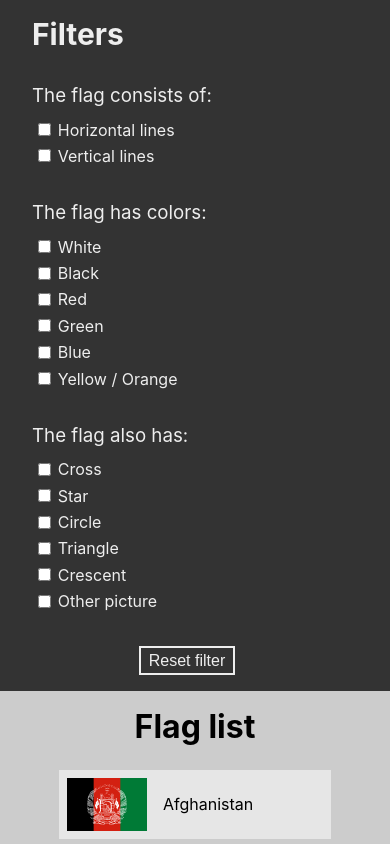
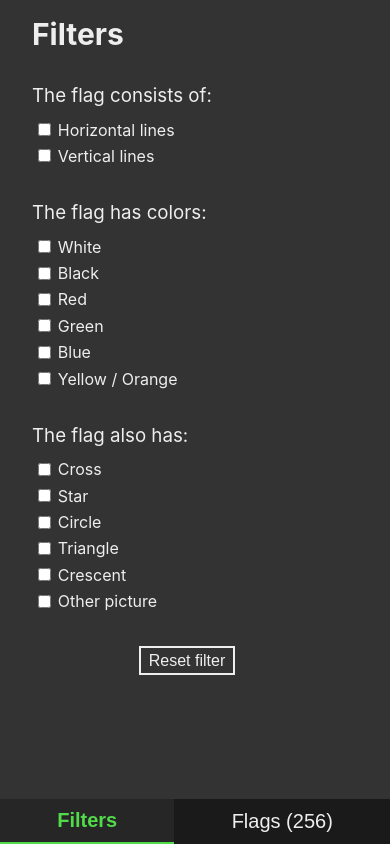
Before and after one commit to blrop/flags, a React (Create React App) app: page / in a window 390 px wide. Shown: the top 844 px of the page. Built offline with nearby package versions, Linux system fonts and the light colour scheme.

Commit message:
add screen switching buttons for small devices

```diff
--- a/package.json
+++ b/package.json
@@ -4,10 +4,12 @@
   "homepage": ".",
   "private": true,
   "dependencies": {
+    "@types/classnames": "^2.2.9",
     "@types/jest": "24.0.18",
     "@types/node": "12.7.5",
     "@types/react": "16.9.2",
     "@types/react-dom": "16.9.0",
+    "classnames": "^2.2.6",
     "node-sass": "^4.13.1",
     "react": "^16.9.0",
     "react-dom": "^16.9.0",
--- a/src/components/App.scss
+++ b/src/components/App.scss
@@ -5,7 +5,43 @@ $main-bg: #ccc;
 
 .app {
     display: flex;
+    flex-direction: column;
     min-height: 100%;
+
+    .content {
+        flex-grow: 1;
+        display: flex;
+        overflow-y: auto;
+        height: 0;
+    }
+
+    .main-buttons {
+        display: none;
+
+        bottom: 0;
+        width: 100%;
+        align-items: stretch;
+
+        button {
+            flex-grow: 1;
+            background: darken($filter-bg, 10%);
+            color: $filter-text;
+            padding: 0.5em;
+            font-size: 20px;
+            border: none;
+            border-bottom-width: 2px;
+            outline: none;
+
+            &.active,
+            &:hover,
+            &:focus {
+                background: darken($filter-bg, 5%);
+                font-weight: bold;
+                color: $highlight;
+                border-bottom: 2px solid $highlight;
+            }
+        }
+    }
 }
 
 .filter {
@@ -56,6 +92,7 @@ $main-bg: #ccc;
 
     &__group {
         margin-top: 2em;
+
         &--center {
             text-align: center;
         }
@@ -152,6 +189,7 @@ $main-bg: #ccc;
 
     .powered-by {
         padding: 0.5em;
+
         img {
             height: 2em;
         }
@@ -159,16 +197,29 @@ $main-bg: #ccc;
 }
 
 @media (max-width: 500px) {
-    .app {
-        flex-wrap: wrap;
+    .filter,
+    .flags-list-wrapper {
+        height: auto;
+        display: none;
     }
 
     .filter {
         flex-grow: 1;
+
+        &.shown {
+            display: block;
+        }
     }
 
-    .filter,
     .flags-list-wrapper {
-        height: auto;
+        &.shown {
+            display: flex;
+        }
+    }
+
+    .app {
+        .main-buttons {
+            display: flex;
+        }
     }
 }
--- a/src/components/App.tsx
+++ b/src/components/App.tsx
@@ -1,25 +1,45 @@
 import React, { useState } from 'react';
+import classNames from 'classnames';
 
 import FlagsList from "./flagsList/FlagsList";
 import Filter from "./filters/Filter";
 import { FLAGS } from '../common/flags-defenitions';
 import './App.scss';
 
+// todo: do the actual filtering here (instead of the FlagList component) to be able to show flags count on the button
+
+enum Screen {
+    Filters,
+    Flags,
+}
+
 const App = () => {
     const [filtersState, setFiltersState] = useState({});
+    const [currentScreen, setCurrentScreen] = useState(Screen.Filters); // for mobile only; on wide devices both parts of the app are shown simultaneously
 
     const handleFilterChange = (state: object) => {
         setFiltersState(state);
     };
 
+    const setFiltersScreen  = () => {
+        setCurrentScreen(Screen.Filters);
+    };
+    const setFlagsScreen  = () => {
+        setCurrentScreen(Screen.Flags);
+    };
+    const isFiltersScreenSet = (currentScreen === Screen.Filters);
+    const isFlagsScreenSet = (currentScreen === Screen.Flags);
+
     return (
         <div className="app">
-            <div className="filter">
+            <div className="content">
+                <div className={classNames("filter", { shown: isFiltersScreenSet })}>
                     <Filter
                         onChange={handleFilterChange}
                     />
                 </div>
-            <div className="flags-list-wrapper">
+
+                <div className={classNames("flags-list-wrapper", { shown: isFlagsScreenSet })}>
                     <h1>Flag list</h1>
                     <FlagsList
                         flags={FLAGS}
@@ -34,6 +54,22 @@ const App = () => {
                     </div>
                 </div>
             </div>
+
+            <div className="main-buttons"> {/* shown on small devices only */}
+                <button
+                    className={classNames({ active: isFiltersScreenSet })}
+                    onClick={setFiltersScreen}
+                >
+                    Filters
+                </button>
+                <button
+                    className={classNames({ active: isFlagsScreenSet })}
+                    onClick={setFlagsScreen}
+                >
+                    Flags (256)
+                </button>
+            </div>
+        </div>
     );
 };
 
```
Also changed, not shown: 1 other file (tests, documents, lock files or other folders). Lines whose indentation alone changed are shown as unchanged.
